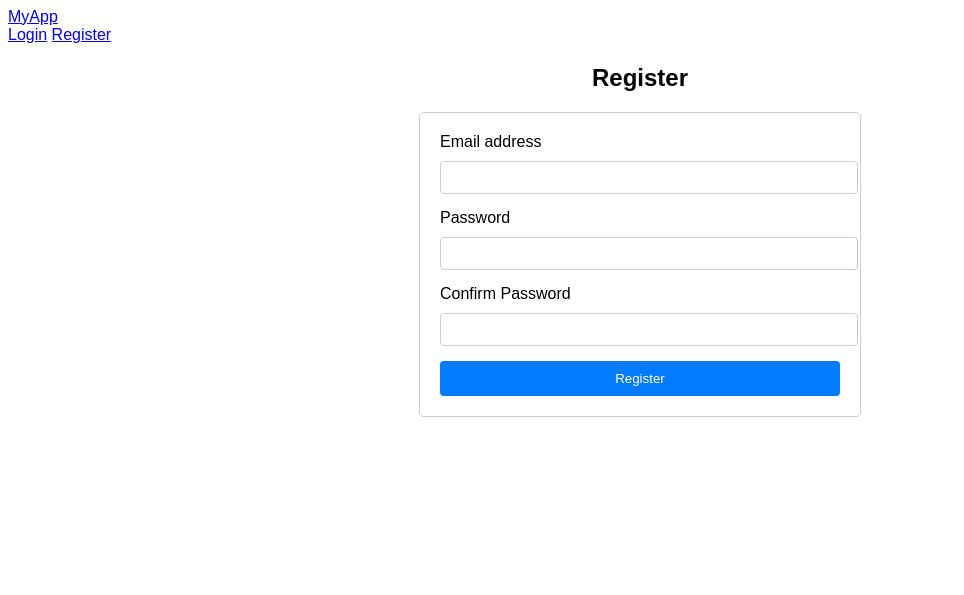
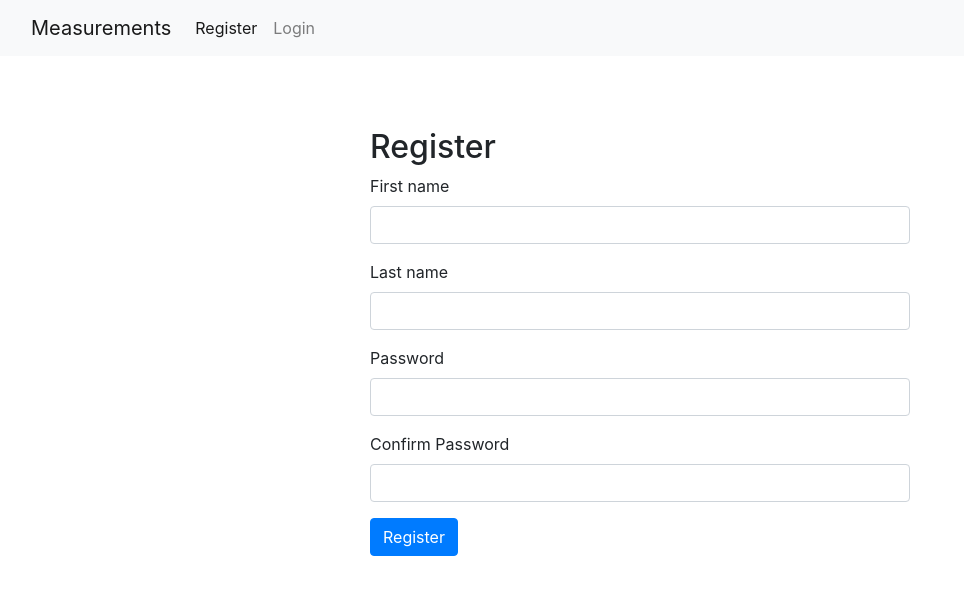
Before and after one commit to ArtemAivazian/flask-app, a Flask app: page /register in a window 1280 px wide. Shown: the top 595 px of the page, without its empty margins (0-964 px from the left). Run offline with Flask 3, Linux system fonts and the light colour scheme; some libraries are stand-ins or nearby versions.

Commit message:
update MP01 and MP02

```diff
--- a/api_routes.py
+++ b/api_routes.py
@@ -1,4 +1,4 @@
-from flask import request, jsonify, abort, render_template
+from flask import request, jsonify, abort, render_template, redirect
 from datetime import datetime
 import logging
 from config import measurements
@@ -55,18 +55,43 @@ def init_api(app):
         return jsonify({"message": f"Deleted oldest {num} measurements"}), 200
 
     #show login page
-    @app.route('/login')
+    @app.route('/login', methods=['POST', 'GET'])
     def login():
-        return render_template("login.html")
+        if request.method == 'GET':
+            return render_template("login.html")
+        elif request.method == 'POST':
+            email = request.form.get('email')
+            password = request.form.get('password')
+            #TO-DO Validation
+            # session['email'] = email
+            return redirect('/dashboard')
+
+    @app.route('/logout')
+    def logout():
+        # session.clear()
+        return redirect('/login')
 
     #show register page
-    @app.route('/register')
+    @app.route('/register', methods=['POST', 'GET'])
     def register():
-        return render_template("register.html")
+        if request.method == 'GET':
+            return render_template("register.html")
+        elif request.method == 'POST':
+            first_name = request.form.get('firstname')
+            last_name = request.form.get('lastname')
+            email = request.form.get('email')
+            password = request.form.get('password')
+            confirm_password = request.form.get('confirmPassword')
+            #TO-DO: validation
+            return redirect('/login')
 
     #show dashboard
     @app.route('/dashboard')
     def dashboard():
-        from config import measurements
-        username = "aivazart@fel.cvut.cz"
-        return render_template("dashboard.html", username=username, measurements=measurements)
+        # if 'email' in session.keys():
+            from config import measurements
+            username = "aivazart@fel.cvut.cz"
+            return render_template("dashboard.html", username=username, measurements=measurements)
+        # else:
+        #     #to-do: no seesion found
+        #     return render_template("dashboard.html", username=username, measurements=measurements)
--- a/main.py
+++ b/main.py
@@ -1,8 +1,11 @@
 from flask import Flask
 from api_routes import init_api
+from flask_sqlalchemy import SQLAlchemy
 
 app = Flask(__name__)
-
+app.secret_key = "SECRET KEY"
+app.config['SQLALCHEMY_DATABASE_URI'] = 'sqlite:////tmp/test.db'
+db = SQLAlchemy(app)
 init_api(app)
 
 if __name__ == '__main__':
--- a/static/css/style.css
+++ /dev/null
@@ -1,54 +0,0 @@
-/* Apply a global font */
-body {
-    font-family: Arial, sans-serif;
-}
-
-/* Style the form */
-form {
-    max-width: 400px;
-    margin: 20px auto;
-    padding: 20px;
-    border: 1px solid #ccc;
-    border-radius: 5px;
-}
-
-/* Style form headings */
-h2 {
-    text-align: center;
-    margin-bottom: 20px;
-}
-
-/* Style form groups for spacing */
-.form-group {
-    margin-bottom: 15px;
-}
-
-/* Style labels for clarity */
-label {
-    display: block;
-    margin-bottom: 5px;
-}
-
-/* Style inputs for usability */
-input[type="email"], input[type="password"] {
-    width: 100%;
-    padding: 8px;
-    margin-top: 5px;
-    border: 1px solid #ccc;
-    border-radius: 4px;
-}
-
-/* Style the submit button */
-button[type="submit"] {
-    width: 100%;
-    padding: 10px;
-    background-color: #007bff;
-    color: white;
-    border: none;
-    border-radius: 4px;
-    cursor: pointer;
-}
-
-button[type="submit"]:hover {
-    background-color: #0056b3;
-}
--- a/templates/base.html
+++ b/templates/base.html
@@ -4,16 +4,21 @@
     <meta charset="UTF-8">
     <meta name="viewport" content="width=device-width, initial-scale=1.0">
     <title>{% block title %}{% endblock %}</title>
-    {% block style %}{% endblock %}
+    <link rel="stylesheet" href="https://stackpath.bootstrapcdn.com/bootstrap/4.5.2/css/bootstrap.min.css">
 </head>
 <body>
-<div class = "navbar">
-    {% block navbar %}{% endblock %}
-</div>
-
-<div class="container">
-    {% block content %}{% endblock %}
-</div>
-
+    <!-- Navbar -->
+    <div class = "navbar navbar-expand-lg navbar-light bg-light">
+        <div class="container-fluid">
+            <a class="navbar-brand" href="#">Measurements</a>
+            <button class="navbar-toggler" type="button" data-bs-toggle="collapse" data-bs-target="#navbarNav" aria-controls="navbarNav" aria-expanded="false" aria-label="Toggle navigation">
+                <span class="navbar-toggler-icon"></span>
+            </button>
+            {% block navbar %}{% endblock %}
+        </div>
+    </div>
+    <!-- Content -->
+        {% block content %}{% endblock %}
 </body>
+    {% block scripts %}{% endblock %}
 </html>
--- a/templates/register.html
+++ b/templates/register.html
@@ -2,33 +2,45 @@
 
 {% block title %}Register{% endblock %}
 
-{% block style %}
-<link rel="stylesheet" href="/static/css/style.css">
-{% endblock %}
-
 {% block navbar %}
-<a href="#">MyApp</a>
-<div>
-    <a href="/login">Login</a>
-    <a href="#">Register</a>
+<div class="collapse navbar-collapse" id="navbarNav">
+    <ul class="navbar-nav">
+        <li class="nav-item">
+            <a class="nav-link active" aria-current="page" href="#">Register</a>
+        </li>
+        <li class="nav-item">
+            <a class="nav-link" href="/login">Login</a>
+        </li>
+    </ul>
 </div>
 {% endblock %}
 
 {% block content %}
+<div class="container mt-5 pt-4">
+    <div class="row justify-content-center">
+        <div class="col col-sm-6 col-md-4 col-lg-6">
             <h2>Register</h2>
-<form>
+            <form action="/register" method="POST">
                 <div class="form-group">
-    <label for="email">Email address</label>
-    <input type="email" id="email">
+                    <label for="firstname">First name</label>
+                    <input class="form-control" type="text" id="firstname" name="firstname" required>
+                </div>
+                <div class="form-group">
+                    <label for="lastname">Last name</label>
+                    <input class="form-control" type="text" id="lastname" name="lastname" required>
                 </div>
                 <div class="form-group">
                     <label for="password">Password</label>
-    <input type="password" id="password">
+                    <input class="form-control" type="password" id="password" name="password" required>
                 </div>
                 <div class="form-group">
                     <label for="confirmPassword">Confirm Password</label>
-    <input type="password" id="confirmPassword">
+                    <input class="form-control" type="password" id="confirmPassword" name="confirmPassword" required>
                 </div>
-<button type="submit">Register</button>
+                <button class="btn btn-primary" type="submit">Register</button>
             </form>
+        </div>
+    </div>
+</div>
 {% endblock %}
+{% block scripts %}{% endblock %}
```
Also changed, not shown: requirements.txt (+13 -0 lines), templates/dashboard.html (+9 -9 lines), templates/login.html (+20 -12 lines). Lines whose indentation alone changed are shown as unchanged.
